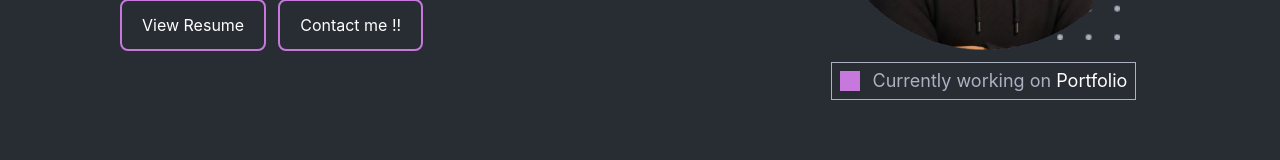
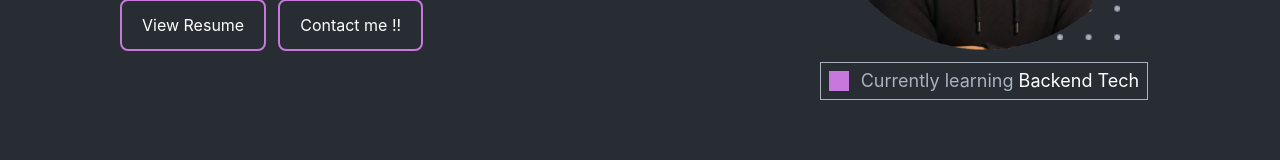
Before and after one commit to piyushNegiDev/Piyush-Portfolio, a React (Vite) app: page / in a window 1280 px wide. Shown: the part 422-582 px from the top of the page. Built offline with nearby package versions, Linux system fonts and the light colour scheme.

Commit message:
Changed avatar bottom message

```diff
--- a/src/components/home/Hero.jsx
+++ b/src/components/home/Hero.jsx
@@ -62,7 +62,7 @@ const Hero = () => {
           <div className="flex gap-3 items-center border border-gray px-2 py-1">
             <PulseAnimation className={"h-5 w-5"} />
             <span className="text-lg text-center">
-              <span className="text-gray">Currently working on</span> Portfolio
+              <span className="text-gray">Currently learning</span> Backend Tech
             </span>
           </div>
         </div>
```
